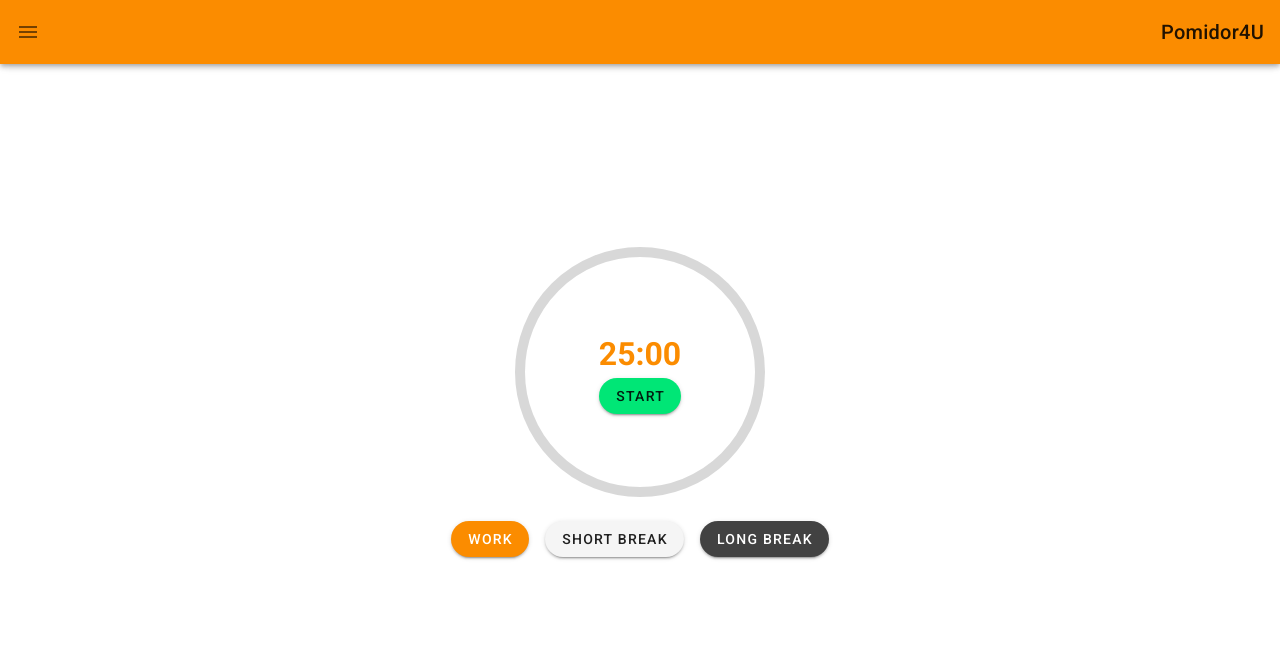
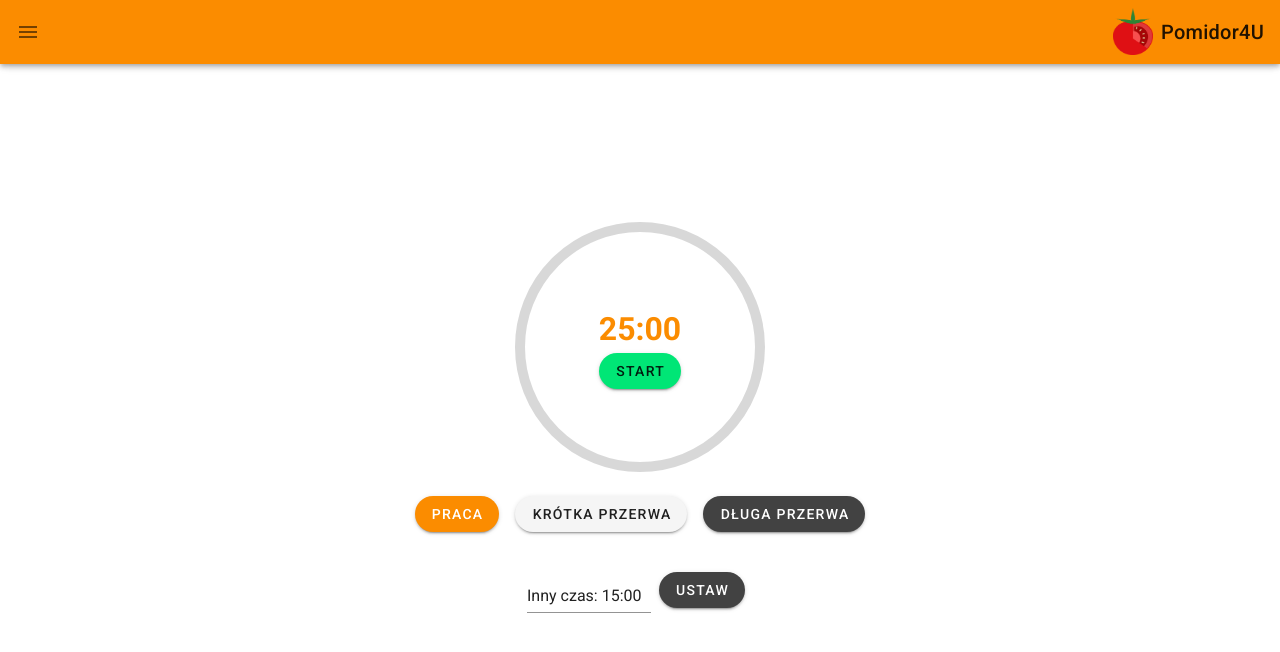
Before and after one commit to kbetanski/Pomidor4U, a Vue app in the folder frontend/: page /login in a window 1280 px wide. Shown: the top 652 px of the page. Built offline with nearby package versions, Linux system fonts and the light colour scheme.

Commit message:
Timer changes

```diff
--- a/frontend/src/App.vue
+++ b/frontend/src/App.vue
@@ -69,19 +69,19 @@
         drawer: null,
         items: [
             {
-                title: 'Timer',
+                title: 'Czasomierz',
                 icon: 'mdi-clock-outline'
             },
             {
-                title: 'Tasks',
+                title: 'Zadania',
                 icon: 'mdi-clipboard-list-outline'
             },
             {
-                title: 'Profile',
+                title: 'Profil',
                 icon: 'mdi-card-account-details-outline'
             },
             {
-                title: 'Logout',
+                title: 'Wyloguj',
                 icon: 'mdi-exit-to-app'
             }
         ]
--- a/frontend/src/components/Timer.vue
+++ b/frontend/src/components/Timer.vue
@@ -1,6 +1,6 @@
 <template>
   <v-col>
-    <v-row align="center" justify="center">
+    <v-row align="center" justify="center py-4">
       <v-progress-circular
         color="primary"
         size="250"
@@ -40,54 +40,84 @@
       </v-progress-circular>
     </v-row>
 
-    <v-row id="timerButtons" justify="center" class="py-6 d-flex justify-center mb-6 flex-wrap">
+    <v-container justify="center" class="d-flex justify-center flex-wrap">
         <v-btn
-          class="mx-2 py-2"
+          class="mx-2 my-2"
           color="primary"
           elevation="2"
           rounded
           id="work"
           @click="setWork()"
         >
-          Work
+          Praca
         </v-btn>
         <v-btn
-          class="mx-2 py-2"
+          class="mx-2 my-2"
           elevation="2"
           rounded
           id="shortBreak"
           @click="setShortBreak()"
         >
-          Short Break
+          Krótka przerwa
         </v-btn>
         <v-btn
-          class="mx-2 py-2"
+          class="mx-2 my-2"
           color="secondary"
           elevation="2"
           rounded
           id="longBreak"
           @click="setLongBreak()"
         >
-          Long Break
+          Długa przerwa
         </v-btn>
-    </v-row>
+    </v-container>
+    <v-container id="customTime" justify="center"  class="fluid d-flex justify-center">
+        <v-text-field
+          v-model="customTime"
+          prefix="Inny czas:"
+          required
+        >
+
+        </v-text-field>
+        <v-btn
+          class="mx-2 my-2"
+          color="secondary"
+          elevation="2"
+          rounded
+          id="customTime"
+          @click="setCustomTime()"
+        >
+          Ustaw
+        </v-btn>
+    </v-container>
   </v-col>
 </template>
 
 <script>
+function notify (body) {
+    return new Notification('Pomidor4U', { body })
+}
+
 export default {
     name: 'Timer',
-    mounted: function () {
+    mounted: async function () {
+        if (Notification.permission !== 'granted') {
+            Notification.requestPermission()
+        }
+
         this.interval = setInterval(this.intervalCallback, 1000)
     },
     data: function () {
         return {
+            audio: new Audio('https://onlineclock.net/audio/options/default.mp3'),
+            customTime: '15:00',
+            interval: null,
+            limit: 0,
             minutes: 25,
+            progress: 0,
+            progressIncrement: 0,
             seconds: 0,
-            interval: null,
-            started: false,
-            progress: 0,
-            progressIncrement: 0
+            started: false
         }
     },
     methods: {
@@ -95,8 +125,18 @@
             this.minutes = mins
             this.seconds = secs
             this.started = started
+            this.limit = mins * 60 + secs
             this.progress = 0
-            this.progressIncrement = 100 / (this.minutes * 60)
+            this.progressIncrement = 100 / this.limit
+        },
+        setCustomTime: function () {
+            const regex = /(\d\d|\d):(\d\d)/
+
+            if (regex.test(this.customTime)) {
+                const results = regex.exec(this.customTime)
+
+                this.resetVariables(results[1], results[2])
+            }
         },
         setWork: function () {
             this.resetVariables(25, 0)
@@ -111,7 +151,7 @@
             this.started = true
         },
         stopTimer: function () {
-            this.resetVariables(25, 0, false)
+            this.started = false
         },
         intervalCallback: function () {
             if (!this.started) return false
@@ -128,8 +168,13 @@
             this.progress = this.progressIncrement + this.progress
         },
         timerComplete: function () {
+            if (Notification.permission === 'granted') {
+                notify('Timer has reached the end of time.')
+
+                this.audio.play()
+            }
             this.started = false
-            this.fillerHeight = 0
+            this.progress = 0
         }
     },
     computed: {
@@ -151,3 +196,9 @@
     }
 }
 </script>
+
+<style scoped>
+  #customTime {
+    max-width: 250px;
+  }
+</style>
```
Also changed, not shown: 1 other file (tests, documents, lock files or other folders).
